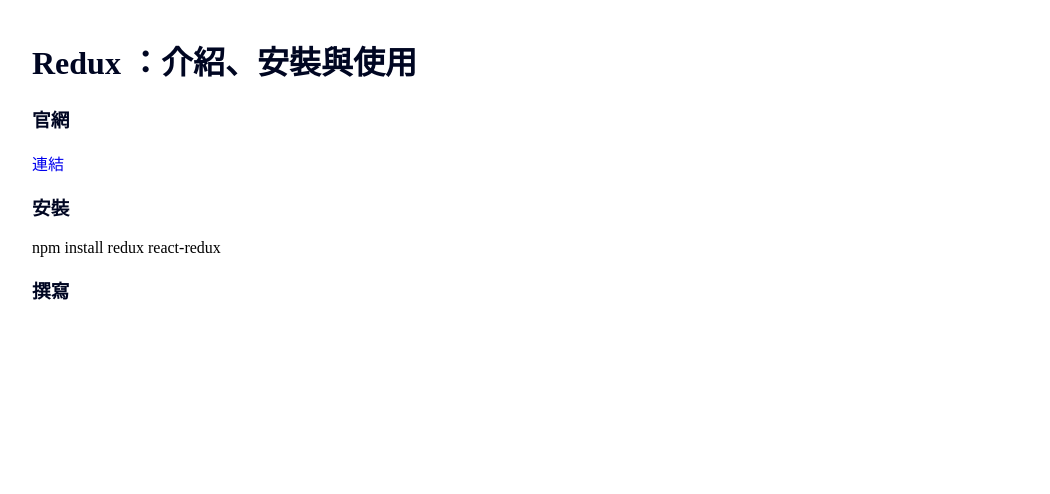
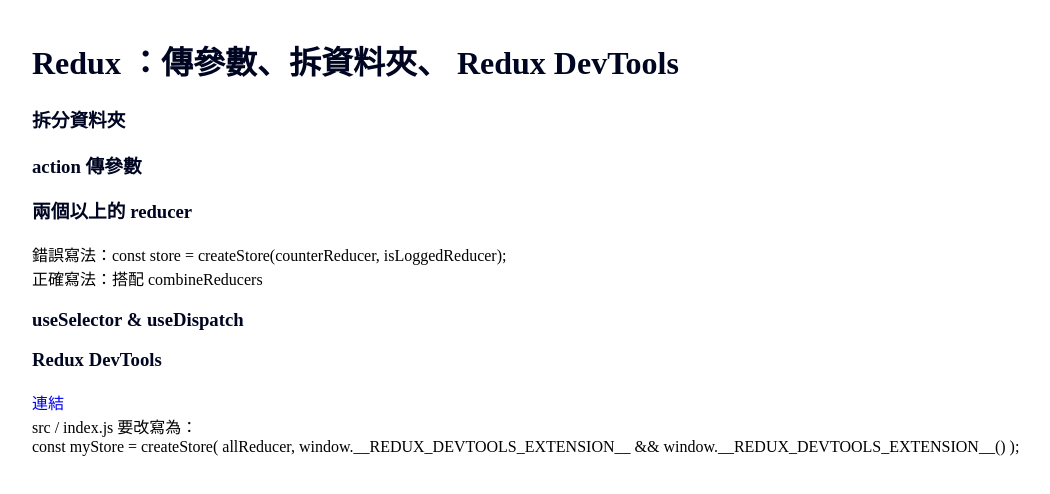
Before and after one commit to vvvvvvii/Ironman, a React (Create React App) app: page / in a window 1280 px wide. Shown: the top 494 px of the page, without its empty margins (16-1066 px from the left). Built offline with nearby package versions, Linux system fonts and the light colour scheme.

Commit message:
課前準備

```diff
--- a/src/pages/Memo.js
+++ b/src/pages/Memo.js
@@ -31,14 +31,25 @@
 function Memo() {
   return (
     <div>
-      <h1>Redux ：介紹、安裝與使用</h1>
-      <h3>官網</h3>
-      <a href="https://react-redux.js.org/introduction/getting-started#an-existing-react-app">
+      <h1>Redux ：傳參數、拆資料夾、 Redux DevTools</h1>
+      <h3>拆分資料夾</h3>
+      <h3>action 傳參數</h3>
+      <h3>兩個以上的 reducer</h3>
+      <p>
+        錯誤寫法：const store = createStore(counterReducer, isLoggedReducer);
+      </p>
+      <p>正確寫法：搭配 combineReducers </p>
+      <h3>useSelector & useDispatch</h3>
+      <h3>Redux DevTools</h3>
+      <a href="https://chrome.google.com/webstore/detail/redux-devtools/lmhkpmbekcpmknklioeibfkpmmfibljd?hl=zh-TW">
         連結
       </a>
-      <h3>安裝</h3>
-      <p>npm install redux react-redux</p>
-      <h3>撰寫</h3>
+      <p>src / index.js 要改寫為：</p>
+      <p>
+        const myStore = createStore( allReducer,
+        window.__REDUX_DEVTOOLS_EXTENSION__ &&
+        window.__REDUX_DEVTOOLS_EXTENSION__() );
+      </p>
     </div>
   );
 }
```
Also changed, not shown: src/hooks/useFetch.js (deleted, +0 -17 lines).
